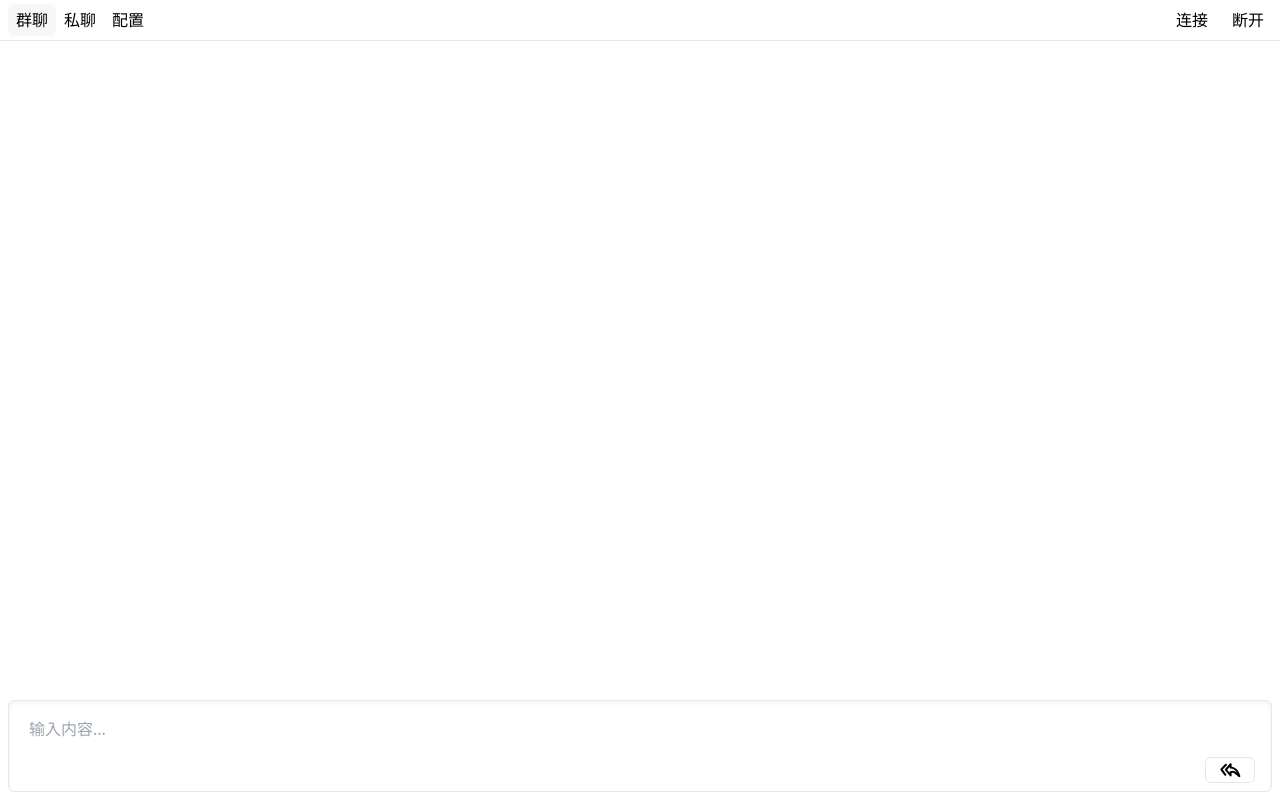
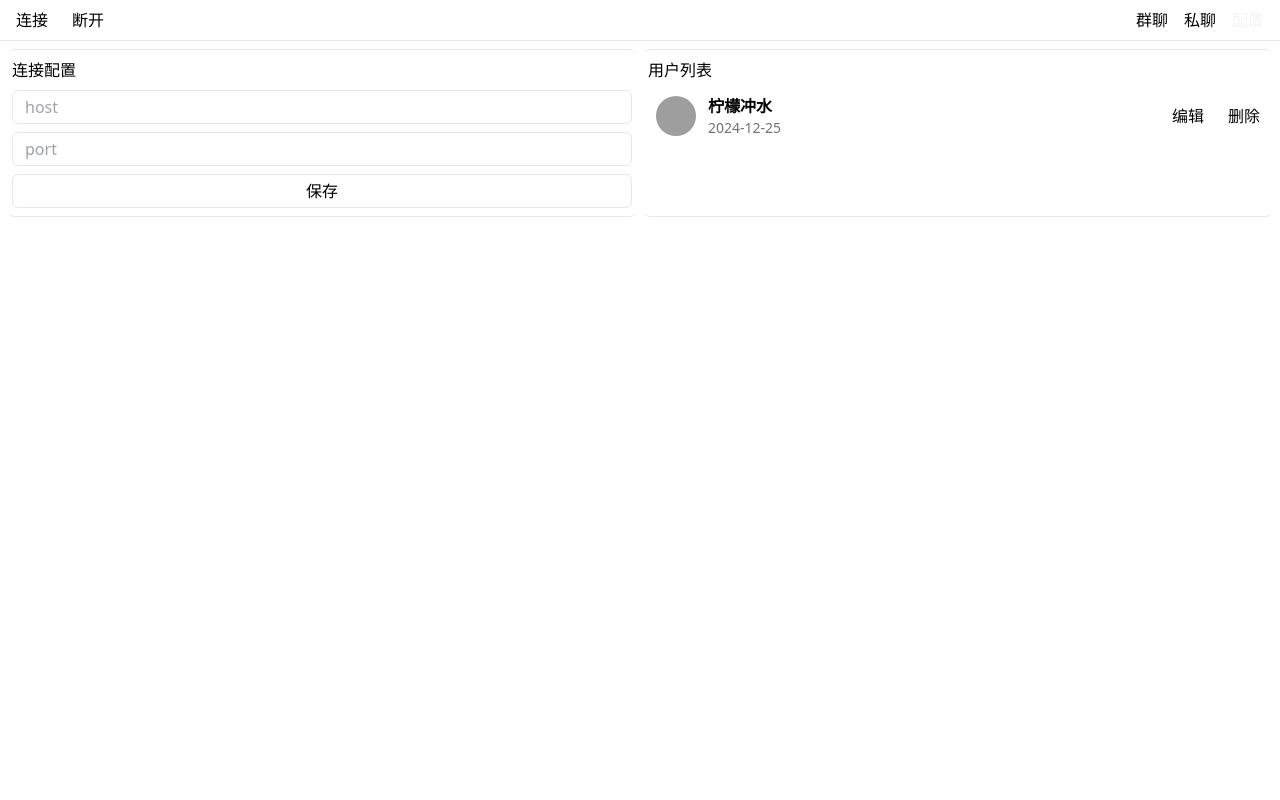
Before and after one commit to lemonade-lab/vscode-plugin-alemonjs-gui, a React (Vite) app: page / in a window 1280 px wide. Built offline with nearby package versions, Linux system fonts and the light colour scheme; grey boxes are pictures that could not be loaded.

Commit message:
feat: add config

```diff
--- a/src/core/ChatSidebarProvider.ts
+++ b/src/core/ChatSidebarProvider.ts
@@ -1,4 +1,5 @@
 import * as vscode from 'vscode';
+
 export class ChatSidebarProvider implements vscode.WebviewViewProvider {
   /**
    *
@@ -23,9 +24,39 @@ export class ChatSidebarProvider implements vscode.WebviewViewProvider {
     webviewView.webview.onDidReceiveMessage(
       message => {
         switch (message.type) {
-          case 'window.showInformationMessage':
+          case 'window.showInformationMessage': {
             vscode.window.showInformationMessage(message.payload.text);
             break;
+          }
+          case 'fs.readFile.config': {
+            const dir = this.context.asAbsolutePath('dist/config.json');
+            if (!require('fs').existsSync(dir)) {
+              const config = {
+                host: 'localhost',
+                port: '9601'
+              };
+              // 发送消息
+              webviewView.webview.postMessage({
+                // 按主动消息格式返回
+                type: 'fs.readFile.config',
+                payload: config
+              });
+              // 写入文件
+              require('fs').writeFileSync(dir, JSON.stringify(config));
+              return;
+            }
+            const data = require('fs').readFileSync(dir, 'utf-8');
+            webviewView.webview.postMessage({
+              type: 'fs.readFile.config',
+              payload: JSON.parse(data)
+            });
+            break;
+          }
+          case 'fs.writeFile.config': {
+            const dir = this.context.asAbsolutePath('dist/config.json');
+            require('fs').writeFileSync(dir, JSON.stringify(message.payload));
+            break;
+          }
         }
       },
       undefined,
--- a/src/gui/pages/App.tsx
+++ b/src/gui/pages/App.tsx
@@ -1,26 +1,49 @@
-import { useState } from 'react';
+import { useEffect, useState } from 'react';
 import GroupApp from '@/gui/pages/GroupApp';
 import PrivateApp from '@/gui/pages/PrivateApp';
 import ConfigApp from '@/gui/pages/ConfigApp';
 import classNames from 'classnames';
-import { config } from '../config';
-
-const postMessage = (message: any) => {
-  if (!acquireVsCodeApi) return;
-  const vscode = acquireVsCodeApi();
-  vscode.postMessage(message);
-};
+import { postMessage } from '../vscode';
 
 export default function App() {
-  const [tag, setTag] = useState<'group' | 'private' | 'config'>('group');
+  const [tag, setTag] = useState<'group' | 'private' | 'config'>('config');
 
-  /**
-   *
-   */
+  const [config, setConfig] = useState({
+    host: '',
+    port: ''
+  });
+
+  useEffect(() => {
+    // 等待配置信息
+    const handleResponse = (event: any) => {
+      console.log('handleResponse');
+      const message = event.data;
+      if (message.type === 'fs.readFile.config') {
+        setConfig(message.payload);
+      }
+    };
+
+    // 请求得到配置
+    postMessage({
+      type: 'fs.readFile.config'
+    });
+
+    window.addEventListener('message', handleResponse);
+    return () => {
+      window.removeEventListener('message', handleResponse);
+    };
+  }, []);
+
   const onClickConnect = () => {
     // 关闭之前的连接
     if (window.socket) {
       window.socket.close();
+      postMessage({
+        type: 'window.showInformationMessage',
+        payload: {
+          text: 'WebSocket 连接已关闭'
+        }
+      });
     }
     const socket = new WebSocket(`ws://${config.host}:${config.port}`);
     // 监听连接打开事件
@@ -46,9 +69,14 @@ export default function App() {
     window.socket = socket;
   };
 
-  /**
-   *
-   */
+  const onClickConfigSave = () => {
+    // 保存。
+    postMessage({
+      type: 'fs.writeFile.config',
+      payload: config
+    });
+  };
+
   const onClickDisconnect = () => {
     if (window.socket) {
       window.socket.close();
@@ -64,11 +92,25 @@ export default function App() {
   return (
     <section className="relative h-full flex flex-col shadow-content ">
       <div className="flex flex-row justify-between gap-2 py-1 px-2 border-b border-opacity-70">
-        <div className="flex-1 flex flex-row">
+        <div className="flex flex-1 flex-row gap-2">
+          <button
+            onClick={onClickConnect}
+            className="px-2 flex items-center cursor-pointer rounded-md py-1 hover:text-gray-100 bg-opacity-70"
+          >
+            连接
+          </button>
+          <button
+            onClick={onClickDisconnect}
+            className="px-2 flex items-center cursor-pointer rounded-md py-1 hover:text-gray-100 bg-opacity-70"
+          >
+            断开
+          </button>
+        </div>
+        <div className="flex flex-row">
           <div
             className={classNames(
               'px-2 flex items-center cursor-pointer rounded-md py-1',
-              tag === 'group' && 'bg-gray-100 bg-opacity-70'
+              tag === 'group' && 'text-gray-100 '
             )}
             onClick={() => setTag('group')}
           >
@@ -77,7 +119,7 @@ export default function App() {
           <div
             className={classNames(
               'px-2 flex items-center cursor-pointer rounded-md py-1',
-              tag === 'private' && 'bg-gray-100 bg-opacity-70'
+              tag === 'private' && 'text-gray-100 '
             )}
             onClick={() => setTag('private')}
           >
@@ -86,32 +128,24 @@ export default function App() {
           <div
             className={classNames(
               'px-2 flex items-center cursor-pointer rounded-md py-1',
-              tag === 'config' && 'bg-gray-100 bg-opacity-70'
+              tag === 'config' && 'text-gray-100 '
             )}
             onClick={() => setTag('config')}
           >
             配置
           </div>
         </div>
-        <div className="flex flex-row gap-2">
-          <button
-            onClick={onClickConnect}
-            className="px-2 flex items-center cursor-pointer rounded-md py-1 hover:bg-gray-100 bg-opacity-70"
-          >
-            连接
-          </button>
-          <button
-            onClick={onClickDisconnect}
-            className="px-2 flex items-center cursor-pointer rounded-md py-1 hover:bg-gray-100 bg-opacity-70"
-          >
-            断开
-          </button>
-        </div>
       </div>
       <div className="flex-1 overflow-auto">
+        {tag === 'config' && (
+          <ConfigApp
+            config={config}
+            setConfig={setConfig}
+            onClickConfigSave={onClickConfigSave}
+          />
+        )}
+        {tag === 'private' && <PrivateApp />}
         {tag === 'group' && <GroupApp />}
-        {tag === 'private' && <PrivateApp />}
-        {tag === 'config' && <ConfigApp />}
       </div>
     </section>
   );
--- a/src/gui/pages/ConfigApp.tsx
+++ b/src/gui/pages/ConfigApp.tsx
@@ -1,10 +1,3 @@
-import { useState } from 'react';
-import { config } from '@/gui/config';
-
-/**
- * { "wsUri": "ws://localhost:9601", "httpUri": "http://localhost:9601" }
- */
-
 /**
  * 频道： 增加、删除、更新。
  * 子频道： 增加、删除、更新。
@@ -13,78 +6,111 @@ import { config } from '@/gui/config';
  *
  * 用户信息：用户编号(新增时生产)、用户名称、用户头像、是否是主人、是否是机器人。
  *
- * // 有一个默认的用户信息：即alemonjs机器人。
+ * 有一个默认的用户信息：即alemonjs机器人。
  *
  * 连接配置： 服务器地址、端口。
  *
  */
 
+import { useState } from 'react';
+
 /**
  *
  * @returns
  */
-export default function App() {
-  /**
-   * 点击按钮后，出现表单。
-   * 用来添加、删除、更新用户
-   */
-  const [select, setSelect] = useState<'add' | 'delete' | 'update'>('add');
-  const onClickConnect = () => {
-    console.log('connect');
-  };
-  const onClickDisconnect = () => {
-    console.log('disconnect');
-  };
+export default function App({
+  config,
+  setConfig,
+  onClickConfigSave
+}: {
+  config: { host: string; port: string };
+  setConfig: (config: { host: string; port: string }) => void;
+  onClickConfigSave: () => void;
+}) {
+  const USER_URI = 'https://q1.qlogo.cn/g?b=qq&s=0&nk=1715713638';
+
+  const [show, setShow] = useState(false);
 
   return (
-    <section className="relative h-full flex flex-col shadow-content p-2">
-      {
-        // 用户配置
-      }
-      <div className="flex flex-row gap-2 py-2">
-        <button className="px-2 flex items-center cursor-pointer rounded-md py-1 hover:bg-gray-100 bg-opacity-70">
-          添加
-        </button>
-        <button className="px-2 flex items-center cursor-pointer rounded-md py-1 hover:bg-gray-100 bg-opacity-70">
-          删除
-        </button>
-        <button className="px-2 flex items-center cursor-pointer rounded-md py-1 hover:bg-gray-100 bg-opacity-70">
-          更新
-        </button>
-      </div>
-      {
-        // 用户列表
-      }
-      <div className="flex flex-col gap-2 py-2">
-        <input
-          type="text"
-          className="min-w-0 outline-none bg-opacity-0 px-3 rounded-md border border-opacity-70"
-          placeholder="用户昵称"
-        />
-        <input
-          type="text"
-          className="min-w-0 outline-none bg-opacity-0 px-3 rounded-md border border-opacity-70"
-          placeholder="用户头像"
-        />
-      </div>
+    <section className="relative h-full flex flex-col gap-2 shadow-content p-2">
       {
         // 连接配置
         // 直接输入服务器地址和端口
       }
-      <div className="flex flex-row gap-2 py-2">
+      <div className="flex  flex-col sm:flex-row  gap-2 ">
+        <div className=" md:flex-1 flex flex-col gap-2 py-2 border-y px-1 rounded-md">
+          <div>连接配置</div>
           <input
             type="text"
             value={config.host}
-          className="min-w-0 outline-none bg-opacity-0 px-3 rounded-md border border-opacity-70"
+            onChange={e => setConfig({ ...config, host: e.target.value })}
+            className="min-w-0 outline-none bg-opacity-0 px-3 py-1 rounded-md border border-opacity-70"
             placeholder="host"
           />
           <input
             type="number"
             value={config.port}
-          className="min-w-0 outline-none bg-opacity-0 px-3 rounded-md border border-opacity-70"
+            onChange={e => setConfig({ ...config, port: e.target.value })}
+            className="min-w-0 outline-none bg-opacity-0 px-3 py-1 rounded-md border border-opacity-70"
             placeholder="port"
           />
+          <button
+            onClick={onClickConfigSave}
+            className="px-2 flex items-center cursor-pointer rounded-md border py-1 hover:bg-gray-100 bg-opacity-70 justify-center"
+          >
+            保存
+          </button>
         </div>
+
+        {
+          // 用户配置
+        }
+        <div className="md:flex-1 flex flex-col gap-2 py-2 border-y px-1 rounded-md">
+          <div>用户列表</div>
+          <div className="flex flex-row justify-between">
+            <div className="flex flex-row gap-3 px-2 py-1  cursor-pointer ">
+              <div className="flex items-center">
+                <img
+                  className="w-10 h-10 rounded-full "
+                  src={USER_URI}
+                  alt="Avatar"
+                />
+              </div>
+              <div className="flex flex-col justify-center">
+                <div className="font-semibold">柠檬冲水</div>
+                <div className="text-sm text-gray-500">2024-12-25</div>
+              </div>
+            </div>
+            <div className="flex flex-row gap-2 items-center">
+              <button
+                className="px-2 flex items-center cursor-pointer rounded-md py-1 hover:bg-gray-100 bg-opacity-70"
+                onClick={() => setShow(!show)}
+              >
+                编辑
+              </button>
+              <button className="px-2 flex items-center cursor-pointer rounded-md py-1 hover:bg-gray-100 bg-opacity-70">
+                删除
+              </button>
+            </div>
+          </div>
+        </div>
+      </div>
+
+      {show && (
+        <div className="flex flex-col gap-2 py-2 border-y px-1 rounded-md">
+          <div>用户配置</div>
+          <input
+            type="text"
+            className="min-w-0 outline-none bg-opacity-0 px-3 py-1 rounded-md border border-opacity-70"
+            placeholder="用户昵称"
+          />
+          <input
+            type="text"
+            className="min-w-0 outline-none bg-opacity-0 px-3 py-1 rounded-md border border-opacity-70"
+            placeholder="用户头像"
+          />
+        </div>
+      )}
     </section>
   );
 }
--- a/src/gui/pages/PrivateApp.tsx
+++ b/src/gui/pages/PrivateApp.tsx
@@ -1,5 +1,5 @@
 import { Fragment, useEffect, useRef, useState } from 'react';
-import { SendIcon } from '@/gui/Icons';
+import { SendIcon, Shuffle } from '@/gui/Icons';
 import dayjs from 'dayjs';
 import { config } from '../config';
 export default function App() {
@@ -183,7 +183,7 @@ export default function App() {
           // 切换下一个用户
         }
         <div className="flex-row cursor-pointer flex items-center px-4 hover:bg-gray-100">
-          ...
+          <Shuffle />
         </div>
       </div>
       <div className="flex-1 flex flex-col ">
--- /dev/null
+++ b/src/gui/vscode.ts
@@ -0,0 +1,11 @@
+/**
+ * @param message
+ * @returns
+ */
+export const postMessage = (message: any) => {
+  if (!window.acquireVsCodeApi) {
+    return;
+  }
+  const vscode = acquireVsCodeApi();
+  vscode.postMessage(message);
+};
```
Also changed, not shown: src/gui/Icons.tsx (+75 -49 lines), src/gui/pages/GroupApp.tsx (+22 -1 lines). Lines whose indentation alone changed are shown as unchanged.
